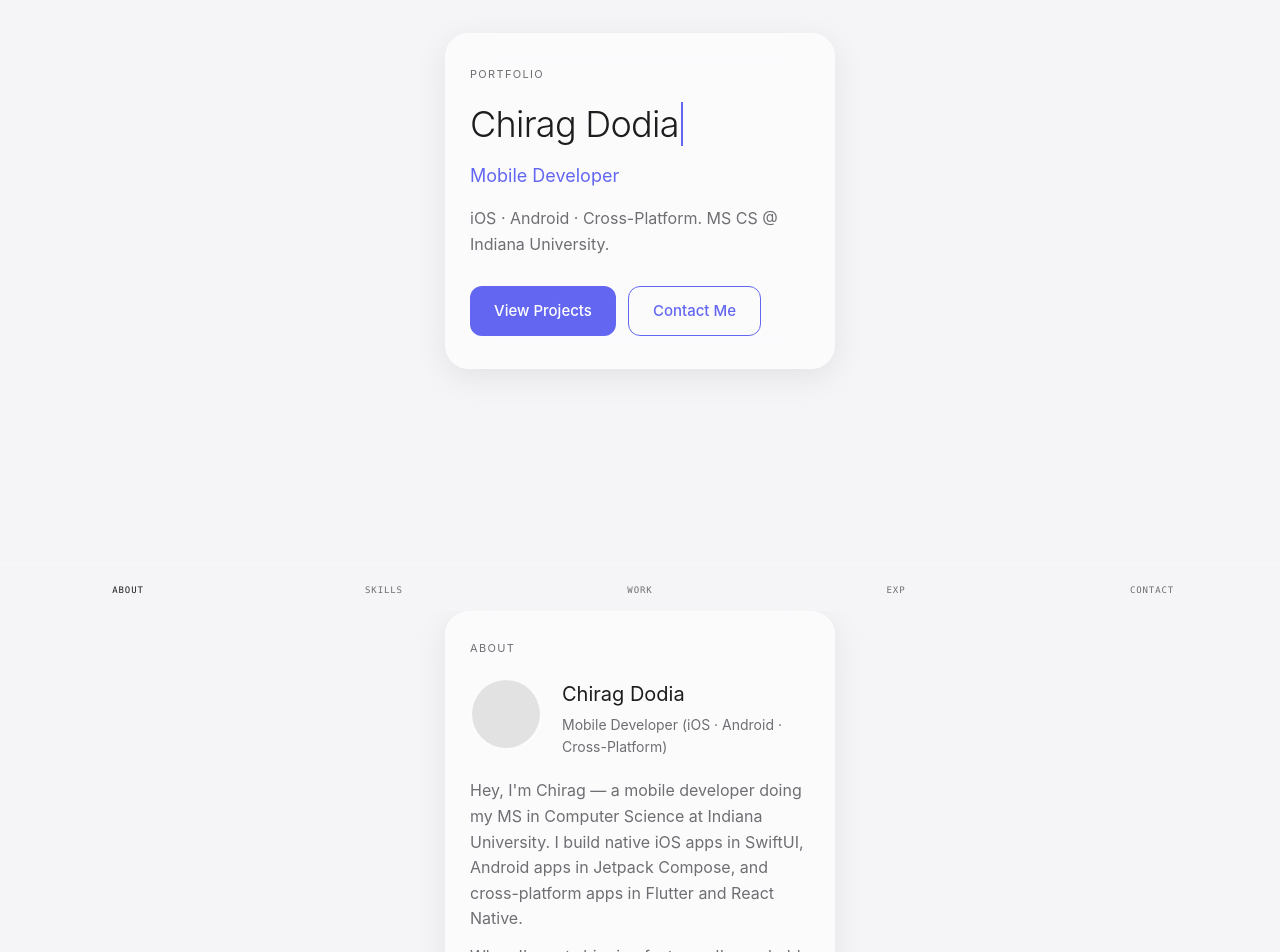
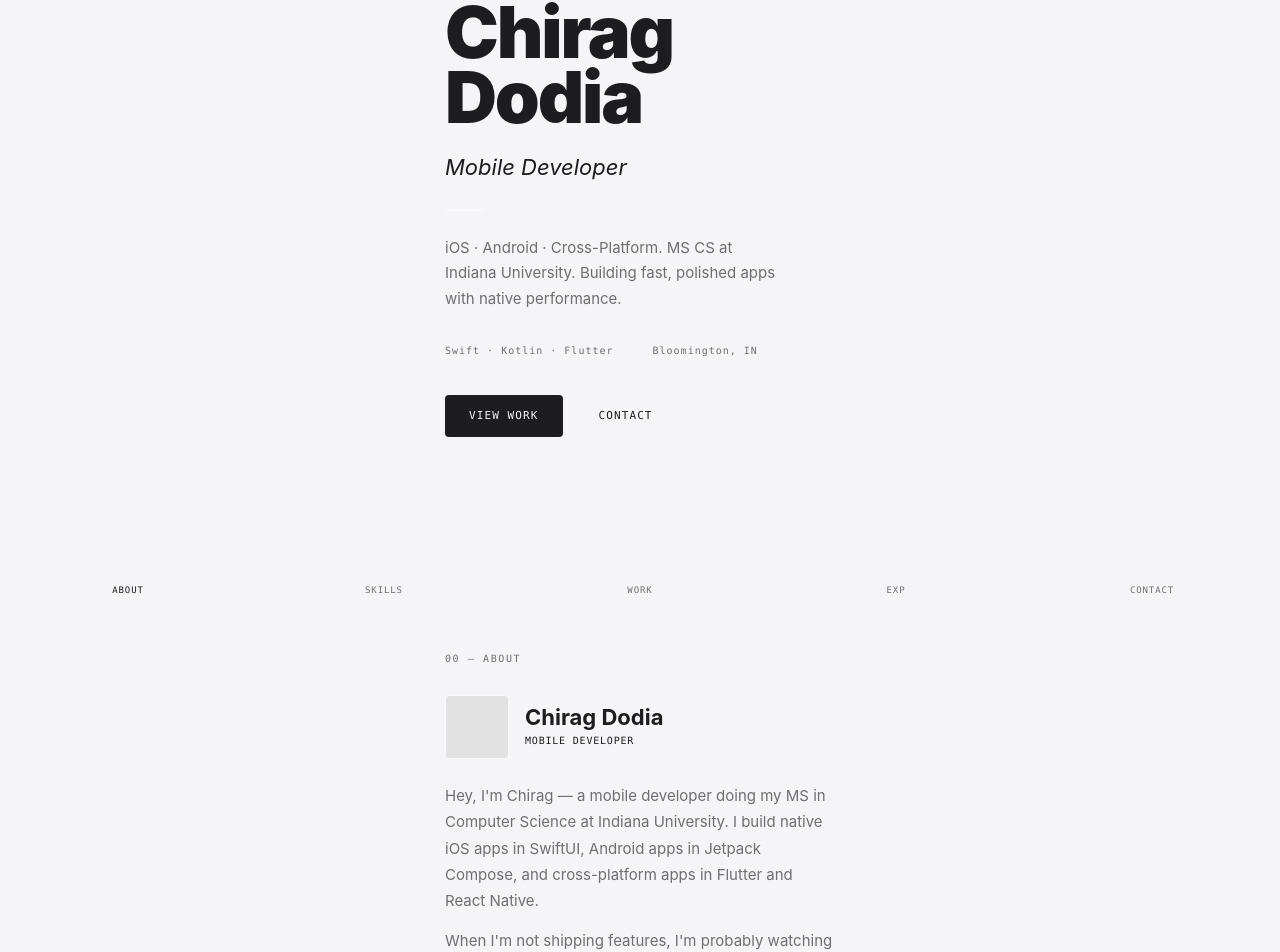
Before and after one commit to ChiragDodia36/Web-Portfolio, a Next.js app: page / in a window 1280 px wide. Shown: the part 189-1141 px from the top of the page. Built offline with nearby package versions, Linux system fonts and the light colour scheme; no server answers.

Commit message:
redesign: editorial serif hero and about section

```diff
--- a/src/components/sections/About.tsx
+++ b/src/components/sections/About.tsx
@@ -5,73 +5,112 @@ import { motion } from "framer-motion";
 
 export default function About() {
   return (
-    <section id="about" style={{ padding: "0 20px 40px" }}>
+    <section id="about" style={{ padding: "0 20px 0" }}>
       <motion.div
-        className="glass-card"
-        initial={{ opacity: 0, y: 24 }}
+        initial={{ opacity: 0, y: 20 }}
         whileInView={{ opacity: 1, y: 0 }}
         viewport={{ once: true }}
         transition={{ duration: 0.4 }}
-        style={{ padding: "28px 24px" }}
+        style={{
+          borderBottom: "1px solid var(--card-border)",
+          padding: "40px 0",
+        }}
       >
+        {/* Section label */}
         <p
           style={{
-            fontSize: "11px",
-            letterSpacing: "0.12em",
+            fontFamily: "var(--font-mono), ui-monospace, monospace",
+            fontSize: "10px",
+            letterSpacing: "0.16em",
             textTransform: "uppercase",
             color: "var(--text-secondary)",
-            marginBottom: "20px",
+            marginBottom: "28px",
           }}
         >
-          About
+          00 — About
         </p>
-        <div style={{ display: "flex", gap: "20px", alignItems: "flex-start", marginBottom: "20px" }}>
+
+        {/* Photo + name row */}
+        <div style={{ display: "flex", gap: "16px", alignItems: "center", marginBottom: "24px" }}>
           <div
             style={{
-              width: "72px",
-              height: "72px",
-              borderRadius: "50%",
+              width: "64px",
+              height: "64px",
+              borderRadius: "4px",
               overflow: "hidden",
               flexShrink: 0,
-              border: "2px solid var(--card-border)",
+              border: "1px solid var(--card-border)",
             }}
           >
             <Image
               src="/photo.jpg"
               alt="Chirag Dodia"
-              width={72}
-              height={72}
-              style={{ objectFit: "cover", width: "100%", height: "100%" }}
+              width={64}
+              height={64}
+              style={{ objectFit: "cover", width: "100%", height: "100%", filter: "grayscale(20%)" }}
             />
           </div>
           <div>
             <h2
               style={{
-                fontSize: "20px",
-                fontWeight: 400,
+                fontFamily: "var(--font-serif), Georgia, serif",
+                fontSize: "22px",
+                fontWeight: 700,
                 color: "var(--text-primary)",
+                lineHeight: 1.1,
                 marginBottom: "4px",
               }}
             >
               Chirag Dodia
             </h2>
-            <p style={{ fontSize: "14px", color: "var(--text-secondary)" }}>
-              Mobile Developer (iOS · Android · Cross-Platform)
+            <p
+              style={{
+                fontFamily: "var(--font-mono), ui-monospace, monospace",
+                fontSize: "10px",
+                letterSpacing: "0.08em",
+                color: "var(--accent-red)",
+                textTransform: "uppercase",
+              }}
+            >
+              Mobile Developer
             </p>
           </div>
         </div>
+
         <motion.div
           initial={{ opacity: 0 }}
           whileInView={{ opacity: 1 }}
           viewport={{ once: true }}
           transition={{ delay: 0.15, duration: 0.4 }}
         >
-          <p style={{ color: "var(--text-secondary)", marginBottom: "12px" }}>
-            Hey, I'm Chirag — a mobile developer doing my MS in Computer Science at Indiana University. I build native iOS apps in SwiftUI, Android apps in Jetpack Compose, and cross-platform apps in Flutter and React Native.
+          <p style={{ color: "var(--text-secondary)", marginBottom: "14px", lineHeight: 1.75, fontSize: "15px" }}>
+            Hey, I&apos;m Chirag — a mobile developer doing my MS in Computer Science at Indiana University.
+            I build native iOS apps in SwiftUI, Android apps in Jetpack Compose, and cross-platform apps in Flutter and React Native.
           </p>
-          <p style={{ color: "var(--text-secondary)" }}>
-            When I'm not shipping features, I'm probably watching F1, playing cricket, or debugging something that definitely should have worked the first time.
+          <p style={{ color: "var(--text-secondary)", lineHeight: 1.75, fontSize: "15px" }}>
+            When I&apos;m not shipping features, I&apos;m probably watching F1, playing cricket, or debugging
+            something that definitely should have worked the first time.
           </p>
+
+          {/* Mono tags */}
+          <div style={{ display: "flex", gap: "8px", flexWrap: "wrap", marginTop: "24px" }}>
+            {["Indiana University", "GPA 3.65", "MS CS 2026"].map((tag) => (
+              <span
+                key={tag}
+                style={{
+                  fontFamily: "var(--font-mono), ui-monospace, monospace",
+                  fontSize: "10px",
+                  letterSpacing: "0.08em",
+                  padding: "4px 10px",
+                  border: "1px solid var(--card-border)",
+                  borderRadius: "3px",
+                  color: "var(--text-secondary)",
+                }}
+              >
+                {tag}
+              </span>
+            ))}
+          </div>
         </motion.div>
       </motion.div>
     </section>
--- a/src/components/sections/Hero.tsx
+++ b/src/components/sections/Hero.tsx
@@ -29,102 +29,153 @@ export default function Hero() {
         flexDirection: "column",
         justifyContent: "center",
         padding: "80px 20px 100px",
+        borderBottom: "1px solid var(--card-border)",
       }}
     >
       <motion.div
-        className="glass-card"
-        initial={{ opacity: 0, y: 24 }}
+        initial={{ opacity: 0, y: 20 }}
         animate={{ opacity: 1, y: 0 }}
-        transition={{ duration: 0.4 }}
-        style={{ padding: "32px 24px" }}
+        transition={{ duration: 0.5 }}
       >
+        {/* Mono label */}
         <p
           style={{
-            fontSize: "11px",
-            letterSpacing: "0.12em",
+            fontFamily: "var(--font-mono), ui-monospace, monospace",
+            fontSize: "10px",
+            letterSpacing: "0.16em",
             textTransform: "uppercase",
             color: "var(--text-secondary)",
-            marginBottom: "12px",
+            marginBottom: "20px",
           }}
         >
-          Portfolio
+          Portfolio — 2026
         </p>
+
+        {/* Big serif name */}
         <h1
           style={{
-            fontSize: "36px",
-            fontWeight: 300,
+            fontFamily: "var(--font-serif), Georgia, serif",
+            fontSize: "clamp(48px, 14vw, 72px)",
+            fontWeight: 900,
+            lineHeight: 0.9,
+            letterSpacing: "-0.03em",
             color: "var(--text-primary)",
-            letterSpacing: "-0.02em",
-            minHeight: "44px",
-            marginBottom: "8px",
+            marginBottom: "20px",
+            minHeight: "88px",
           }}
         >
           {displayed}
           <span
             style={{
-              borderRight: "2px solid var(--accent-indigo)",
-              marginLeft: "2px",
+              borderRight: "3px solid var(--accent-violet)",
+              marginLeft: "3px",
               animation: "blink 1s step-end infinite",
             }}
           />
         </h1>
+
+        {/* Italic red role */}
         <p
           style={{
-            fontSize: "18px",
-            color: "var(--accent-indigo)",
+            fontFamily: "var(--font-serif), Georgia, serif",
+            fontSize: "22px",
+            fontStyle: "italic",
+            color: "var(--accent-red)",
+            marginBottom: "24px",
             fontWeight: 400,
-            marginBottom: "16px",
           }}
         >
           Mobile Developer
         </p>
+
+        {/* Divider */}
+        <div
+          style={{
+            width: "40px",
+            height: "2px",
+            backgroundColor: "var(--card-border)",
+            marginBottom: "24px",
+          }}
+        />
+
+        {/* Bio */}
         <p
           style={{
             color: "var(--text-secondary)",
-            marginBottom: "28px",
-            maxWidth: "320px",
+            fontSize: "15px",
+            lineHeight: 1.7,
+            maxWidth: "340px",
+            marginBottom: "32px",
           }}
         >
-          iOS · Android · Cross-Platform. MS CS @ Indiana University.
+          iOS · Android · Cross-Platform. MS CS at Indiana University.
+          Building fast, polished apps with native performance.
         </p>
+
+        {/* Mono metadata row */}
+        <div
+          style={{
+            fontFamily: "var(--font-mono), ui-monospace, monospace",
+            fontSize: "10px",
+            letterSpacing: "0.1em",
+            color: "var(--text-secondary)",
+            display: "flex",
+            gap: "16px",
+            flexWrap: "wrap",
+            marginBottom: "36px",
+          }}
+        >
+          <span>Swift · Kotlin · Flutter</span>
+          <span style={{ color: "var(--card-border)" }}>·</span>
+          <span>Bloomington, IN</span>
+        </div>
+
+        {/* CTAs */}
         <motion.div
-          initial={{ opacity: 0, y: 16 }}
+          initial={{ opacity: 0, y: 12 }}
           animate={{ opacity: 1, y: 0 }}
-          transition={{ delay: 0.15, duration: 0.3 }}
+          transition={{ delay: 0.2, duration: 0.4 }}
           style={{ display: "flex", gap: "12px", flexWrap: "wrap" }}
         >
           <button
             onClick={() => scrollTo("projects")}
             style={{
-              backgroundColor: "var(--accent-indigo)",
-              color: "#fff",
+              backgroundColor: "var(--text-primary)",
+              color: "var(--bg)",
               border: "none",
-              borderRadius: "12px",
+              borderRadius: "4px",
               padding: "12px 24px",
-              fontSize: "15px",
+              fontFamily: "var(--font-mono), ui-monospace, monospace",
+              fontSize: "11px",
+              letterSpacing: "0.1em",
+              textTransform: "uppercase",
               fontWeight: 500,
               cursor: "pointer",
             }}
           >
-            View Projects
+            View Work
           </button>
           <button
             onClick={() => scrollTo("contact")}
             style={{
               backgroundColor: "transparent",
-              color: "var(--accent-indigo)",
-              border: "1.5px solid var(--accent-indigo)",
-              borderRadius: "12px",
+              color: "var(--text-primary)",
+              border: "1px solid var(--card-border-strong)",
+              borderRadius: "4px",
               padding: "12px 24px",
-              fontSize: "15px",
+              fontFamily: "var(--font-mono), ui-monospace, monospace",
+              fontSize: "11px",
+              letterSpacing: "0.1em",
+              textTransform: "uppercase",
               fontWeight: 500,
               cursor: "pointer",
             }}
           >
-            Contact Me
+            Contact
           </button>
         </motion.div>
       </motion.div>
+
       <style>{`@keyframes blink { 50% { border-color: transparent; } }`}</style>
     </section>
   );
```
